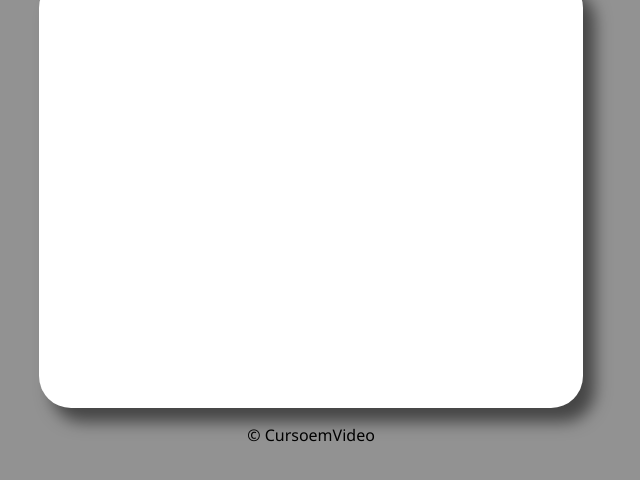
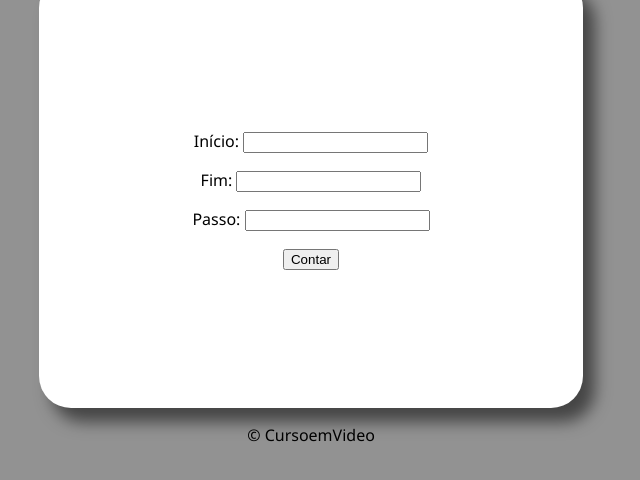
Before and after one commit to htonioni/Curso_em_video-study, a website: page Javascript/Modulo_E/ex16/ex16.html in a window 1280 px wide. Shown: the part 118-598 px from the top of the page, without its empty margins (329-969 px from the left). Drawn offline with Linux system fonts and the light colour scheme.

Commit message:
Update_001 main files

```diff
--- a/Javascript/Modulo_E/ex16/ex16.html
+++ b/Javascript/Modulo_E/ex16/ex16.html
@@ -13,7 +13,19 @@
 
     <section class="conteudo">
         <div class="container">
-
+            <p>
+                <label for="inicio">Início: </label>
+                <input type="number" name="inicio" id="inicio">
+            </p>
+            <p>
+                <label for="fim">Fim: </label>
+                <input type="number" name="fim" id="fim">
+            </p>
+            <p>
+                <label for="passo">Passo: </label>
+                <input type="number" name="passo" id="passo">
+            </p>
+            <input type="button" value="Contar" onclick="contar()">
         </div>
         <div id="res">
 
@@ -24,5 +36,7 @@
         <p>&copy; CursoemVideo</p>
     </footer>
 
+    <script src="main.js"></script>
+
 </body>
 </html>
--- a/Javascript/Modulo_E/ex16/main.js
+++ b/Javascript/Modulo_E/ex16/main.js
@@ -0,0 +1,18 @@
+function contar() {
+    let inicio = document.getElementById("inicio").value
+    let fim = document.getElementById("fim").value
+    let passo = document.getElementById("passo")
+    let resultado = documet.getElementById("res")
+
+    if (inicio == "" || fim == "" || passo.value == ""){
+        alert("[ERRO] Valor inválido")
+    } else {
+        if (passo.value == 0){
+            alert("[ERRO] Passo nao pode ser 0, considerando 1")
+            passo.setAttribute("value", 1)
+        }
+    }
+    for (let i = inicio; i <= fim; i++){
+
+    }
+}
```
